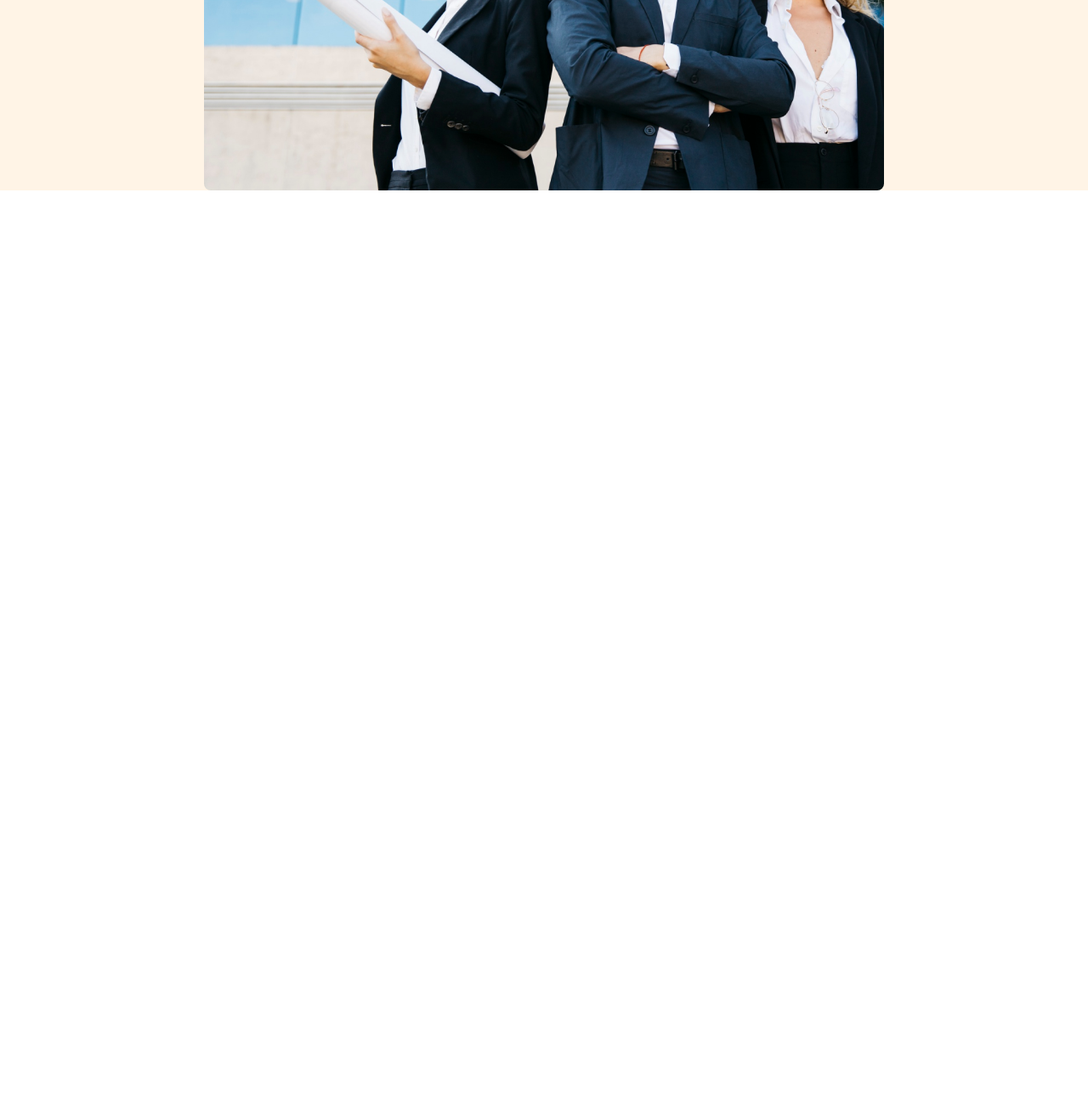
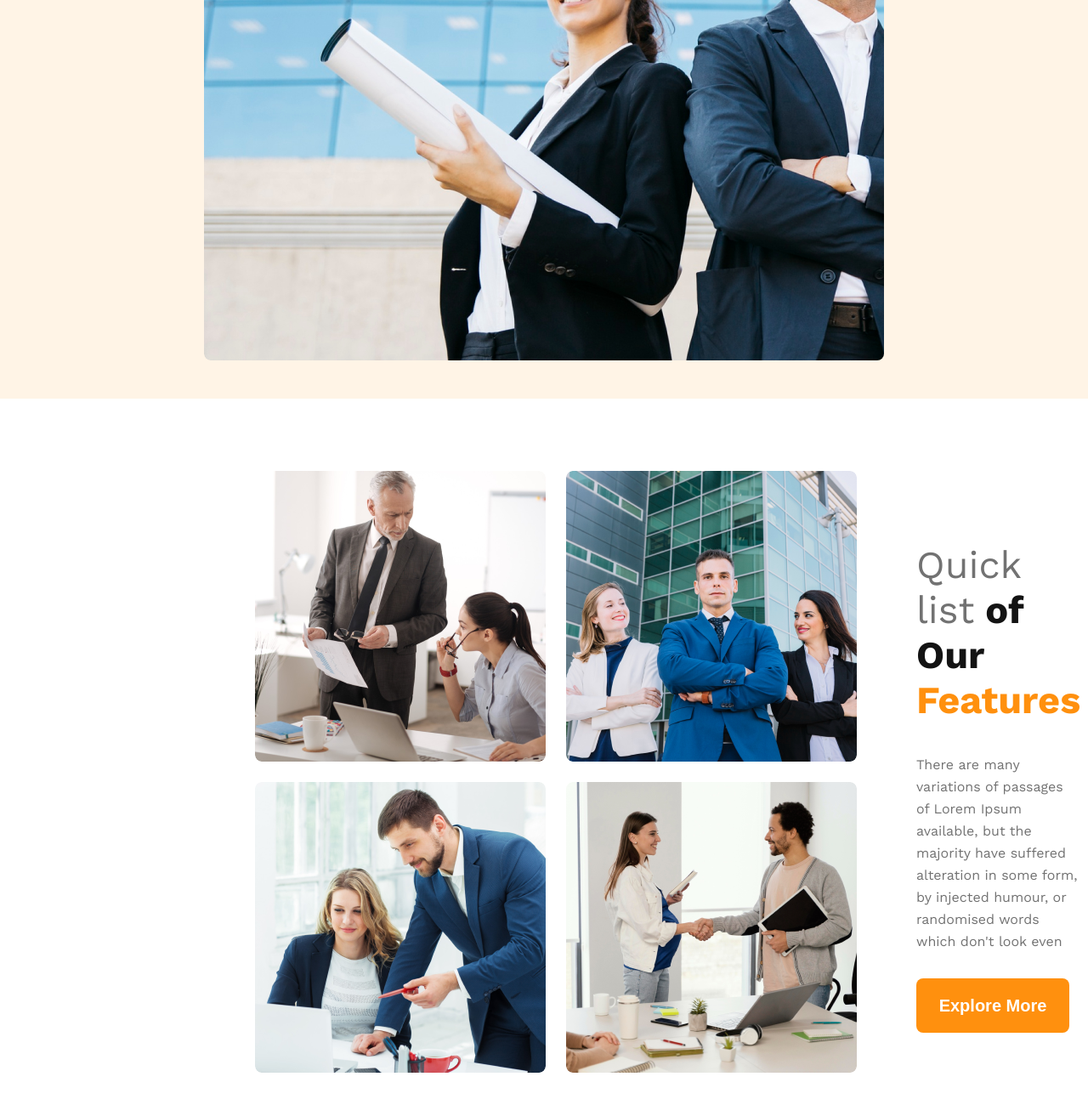
Before and after one commit to Tanvir-Bhuiyan00/g3-architects, a plain HTML site: page index.html in a window 1280 px wide. Shown: the part 950-2250 px from the top of the page at 85% size. Before the commit the page ends 1174 px from the top, so only its background shows below. Drawn offline with nearby package versions, Linux system fonts and the light colour scheme.

Commit message:
added feature

```diff
--- a/index.html
+++ b/index.html
@@ -25,7 +25,7 @@
       <!--* Banner -->
       <section class="banner-container">
         <div class="banner-info">
-          <h1 class="banner-title">Brand New<br>Group of Architects</h1>
+          <h1 class="banner-title">Brand New<br />Group of Architects</h1>
           <p class="banner-description">
             There are many variations of passages of Lorem Ipsum available, but
             the majority have suffered alteration in some form, by injected
@@ -36,7 +36,30 @@
         <div class="banner-image"></div>
       </section>
     </header>
-    <main></main>
+
+    <main>
+      <!--* Features -->
+      <section class="feature-container">
+        <div class="feature-image">
+          <img src="images/team1.png" alt="" />
+          <img src="images/team2.png" alt="" />
+          <img src="images/team3.png" alt="" />
+          <img src="images/team4.png" alt="" />
+        </div>
+        <div class="feature-info">
+          <h2 class="feature-title">
+            <span class="title-span">Quick list</span> of Our
+            <span class="feature-span">Features</span>
+          </h2>
+          <p class="feature-description">
+            There are many variations of passages of Lorem Ipsum available, but
+            the majority have suffered alteration in some form, by injected
+            humour, or randomised words which don't look even
+          </p>
+          <button class="primary-btn">Explore More</button>
+        </div>
+      </section>
+    </main>
     <footer></footer>
   </body>
 </html>
--- a/styles/style.css
+++ b/styles/style.css
@@ -16,7 +16,7 @@ body {
 
 /** Header style*/
 header {
-  width: 100vw;
+  width: 100%;
   background: rgba(255, 144, 14, 0.1);
   text-align: center;
 }
@@ -53,7 +53,6 @@ header {
   flex-direction: column;
   align-items: center;
   justify-content: center;
-
 }
 
 .banner-info {
@@ -89,10 +88,62 @@ header {
 
 .banner-image {
   width: 100%;
-  height: 500px;
+  height: 700px;
   background-image: url(../images/banner.png);
-  background-repeat: no-repeat;
   border-radius: 8px;
   margin-top: 50px;
-  background-size: cover;
+  margin-bottom: 45px;
+  background-repeat: no-repeat;
 }
+
+/** Feature styles */
+
+.feature-container {
+  margin: 85px 300px 130px 300px;
+  display: flex;
+  justify-content: space-between;
+  align-items: center;
+  gap: 70px;
+}
+
+.feature-image {
+  display: grid;
+  grid-template-columns: repeat(2, 1fr);
+  grid-gap: 24px;
+}
+
+.feature-image img {
+  width: 342px;
+  height: 342px;
+  border-radius: 8px;
+}
+
+.feature-info {
+  width: 535px;
+
+}
+
+.feature-title {
+  font-weight: 700;
+  font-size: 45px;
+}
+
+.title-span {
+  font-weight: 500;
+  font-size: 45px;
+  color: var(--secondary-color);
+}
+
+.feature-span {
+  font-weight: 700;
+  font-size: 45px;
+  color: var(--primary-color);
+}
+
+.feature-description {
+  font-weight: 400;
+  font-size: 16px;
+  color: var(--secondary-color);
+  margin-bottom: 30px;
+  line-height: 26px;
+}
```
